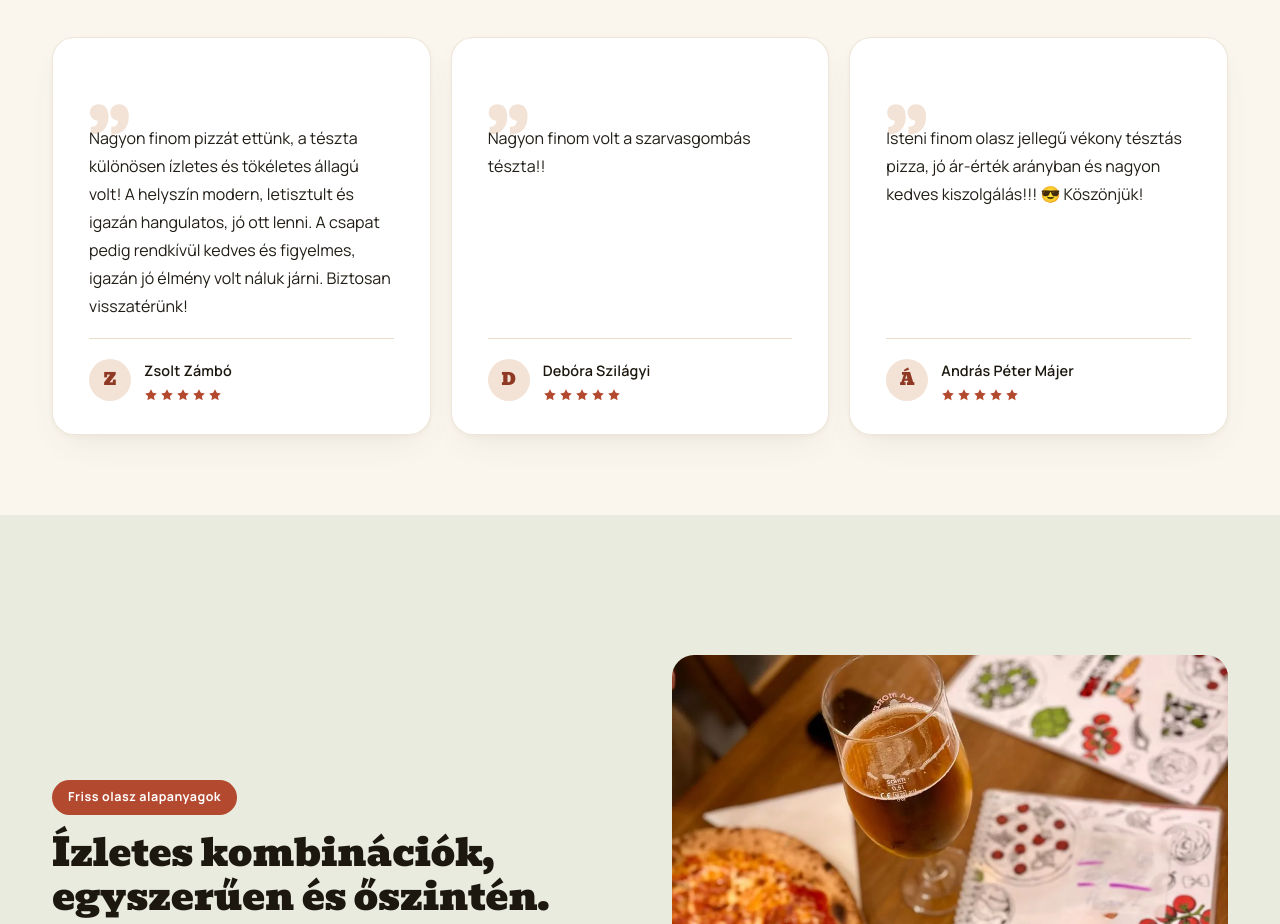
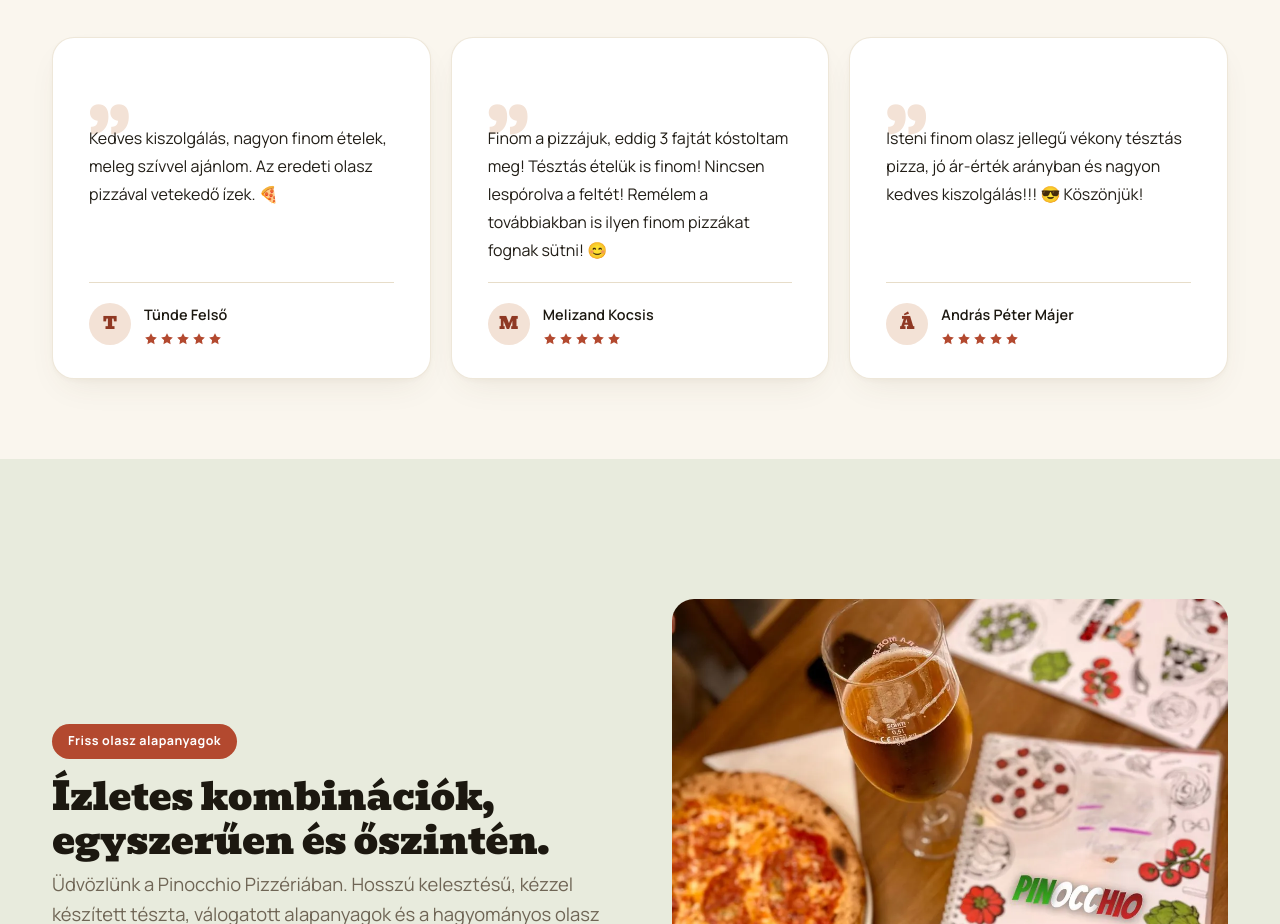
Before and after one commit to zsolaaa/pinov2, a plain HTML site: page index.html in a window 1280 px wide. Shown: the part 1012-1936 px from the top of the page. Drawn offline with Linux system fonts and the light colour scheme.

Commit message:
Első két Google-értékelés cseréje
Zsolt Zámbó és Debóra Szilágyi véleménye helyett Tünde Felső és
Melizand Kocsis értékelése. Az avatar kezdőbetűk követik (T, M).

Mellékhatásként kiegyensúlyozottabb lett a szekció: a korábbi
"egy hosszú + egy egysoros" páros helyett mindhárom szöveg közel
azonos magasságú, így a kártyák nem hagynak nagy üres foltot.

Co-Authored-By: Claude Opus 4.8 <noreply@anthropic.com>

```diff
--- a/index.html
+++ b/index.html
@@ -102,11 +102,11 @@
       <ul class="reviews-grid">
         <li class="review-card" data-reveal>
           <span class="review-mark" aria-hidden="true">&bdquo;</span>
-          <blockquote>Nagyon finom pizzát ettünk, a tészta különösen ízletes és tökéletes állagú volt! A helyszín modern, letisztult és igazán hangulatos, jó ott lenni. A csapat pedig rendkívül kedves és figyelmes, igazán jó élmény volt náluk járni. Biztosan visszatérünk!</blockquote>
+          <blockquote>Kedves kiszolgálás, nagyon finom ételek, meleg szívvel ajánlom. Az eredeti olasz pizzával vetekedő ízek. 🍕</blockquote>
           <footer class="review-author">
-            <span class="review-avatar" aria-hidden="true">Z</span>
+            <span class="review-avatar" aria-hidden="true">T</span>
             <span class="review-author-meta">
-              <cite>Zsolt Zámbó</cite>
+              <cite>Tünde Felső</cite>
               <span class="review-stars" role="img" aria-label="5 csillag az 5-ből">
                 <svg viewBox="0 0 24 24" aria-hidden="true"><path d="m12 2 3.09 6.26L22 9.27l-5 4.87 1.18 6.88L12 17.77l-6.18 3.25L7 14.14l-5-4.87 6.91-1.01L12 2Z"/></svg>
                 <svg viewBox="0 0 24 24" aria-hidden="true"><path d="m12 2 3.09 6.26L22 9.27l-5 4.87 1.18 6.88L12 17.77l-6.18 3.25L7 14.14l-5-4.87 6.91-1.01L12 2Z"/></svg>
@@ -120,11 +120,11 @@
 
         <li class="review-card" data-reveal>
           <span class="review-mark" aria-hidden="true">&bdquo;</span>
-          <blockquote>Nagyon finom volt a szarvasgombás tészta!!</blockquote>
+          <blockquote>Finom a pizzájuk, eddig 3 fajtát kóstoltam meg! Tésztás ételük is finom! Nincsen lespórolva a feltét! Remélem a továbbiakban is ilyen finom pizzákat fognak sütni! 😊</blockquote>
           <footer class="review-author">
-            <span class="review-avatar" aria-hidden="true">D</span>
+            <span class="review-avatar" aria-hidden="true">M</span>
             <span class="review-author-meta">
-              <cite>Debóra Szilágyi</cite>
+              <cite>Melizand Kocsis</cite>
               <span class="review-stars" role="img" aria-label="5 csillag az 5-ből">
                 <svg viewBox="0 0 24 24" aria-hidden="true"><path d="m12 2 3.09 6.26L22 9.27l-5 4.87 1.18 6.88L12 17.77l-6.18 3.25L7 14.14l-5-4.87 6.91-1.01L12 2Z"/></svg>
                 <svg viewBox="0 0 24 24" aria-hidden="true"><path d="m12 2 3.09 6.26L22 9.27l-5 4.87 1.18 6.88L12 17.77l-6.18 3.25L7 14.14l-5-4.87 6.91-1.01L12 2Z"/></svg>
```
